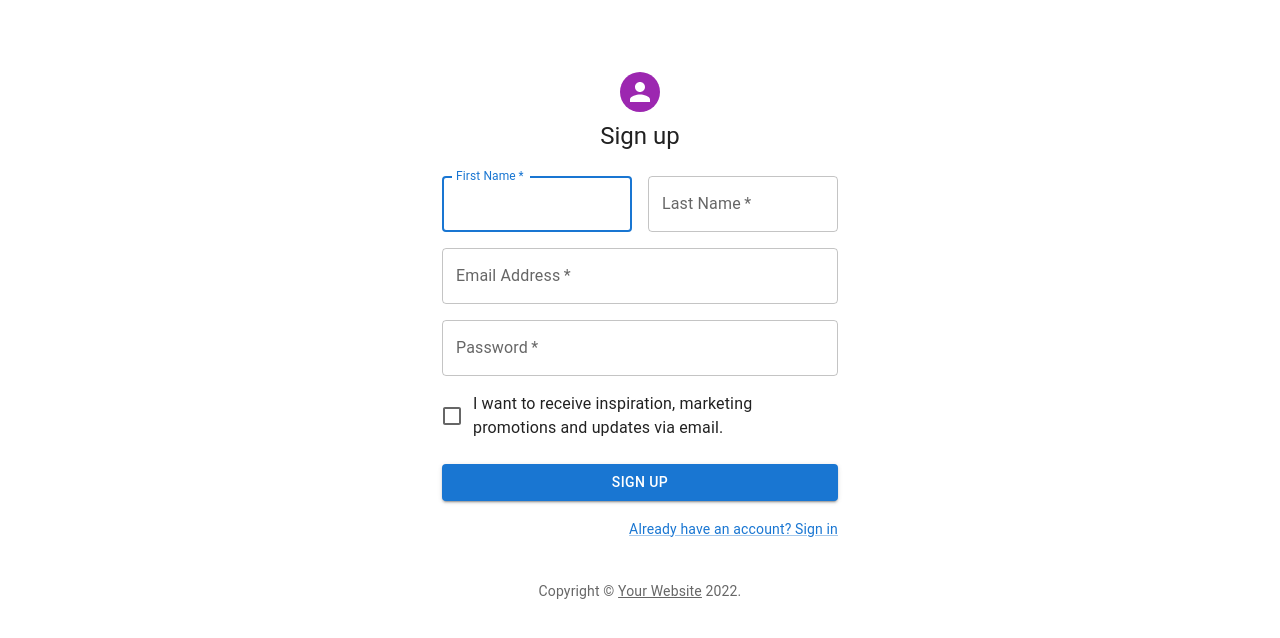
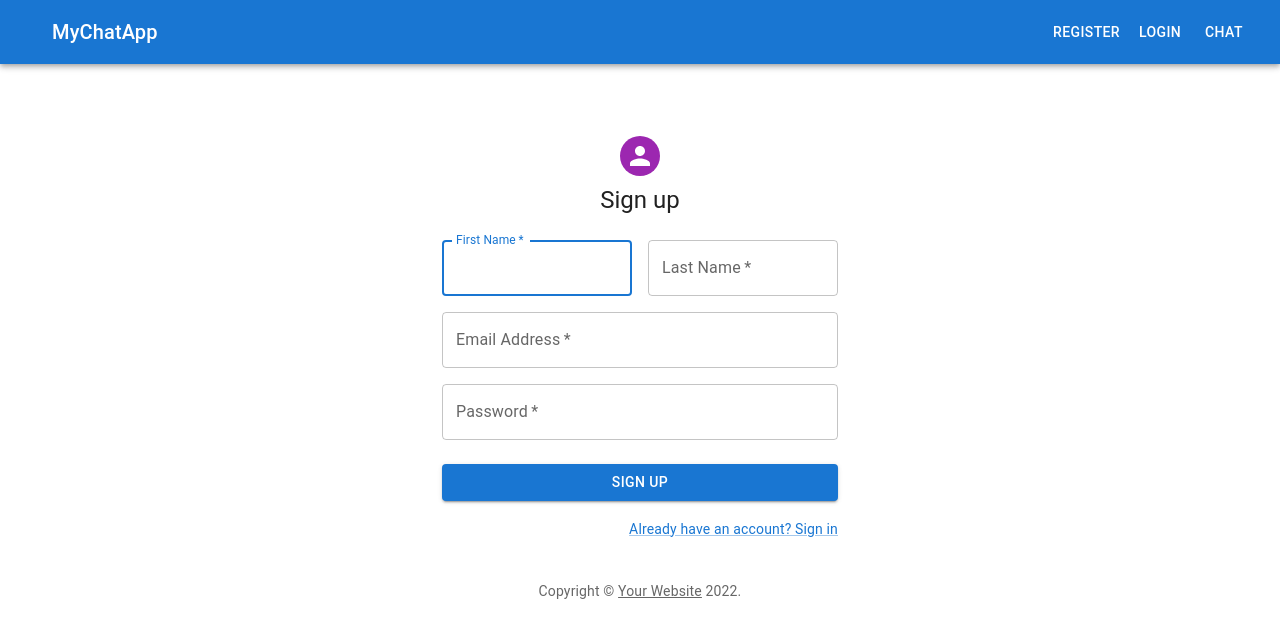
Before and after one commit to GabrielCote1999/chatAppReact, a React (Create React App) app in the folder chat-app/: page / in a window 1280 px wide. Shown: the top 638 px of the page. Built offline with nearby package versions, Linux system fonts and the light colour scheme.

Commit message:
<Style>: Added the navBar

```diff
--- /dev/null
+++ b/chat-app/src/Component/Nav.js
@@ -0,0 +1,36 @@
+import * as React from 'react';
+import AppBar from '@mui/material/AppBar';
+import Box from '@mui/material/Box';
+import Toolbar from '@mui/material/Toolbar';
+import Typography from '@mui/material/Typography';
+import Button from '@mui/material/Button';
+import IconButton from '@mui/material/IconButton';
+
+
+const Nav = () => {
+  return (
+    <Box sx={{ flexGrow: 1 }}>
+      <AppBar position="static">
+        <Toolbar>
+          <IconButton
+            size="large"
+            edge="start"
+            color="inherit"
+            aria-label="menu"
+            sx={{ mr: 2 }}
+          >
+
+          </IconButton>
+          <Typography variant="h6" component="div" sx={{ flexGrow: 1 }}>
+            MyChatApp
+          </Typography>
+          <Button color="inherit">Register</Button>
+          <Button color="inherit">Login</Button>
+          <Button color="inherit">Chat</Button>
+
+        </Toolbar>
+      </AppBar>
+    </Box>
+  );
+}
+export default Nav;
--- a/chat-app/src/Component/SignUp.js
+++ b/chat-app/src/Component/SignUp.js
@@ -8,11 +8,10 @@
 import Link from '@mui/material/Link';
 import Grid from '@mui/material/Grid';
 import Box from '@mui/material/Box';
-
 import Typography from '@mui/material/Typography';
 import Container from '@mui/material/Container';
 import { createTheme, ThemeProvider } from '@mui/material/styles';
-import { render } from '@testing-library/react';
+
 
 
 function Copyright(props) {
@@ -130,12 +129,7 @@
                   autoComplete="new-password"
                 />
               </Grid>
-              <Grid item xs={12}>
-                <FormControlLabel
-                  control={<Checkbox value="allowExtraEmails" color="primary" />}
-                  label="I want to receive inspiration, marketing promotions and updates via email."
-                />
-              </Grid>
+
             </Grid>
             <Button
               type="submit"
--- a/chat-app/src/index.js
+++ b/chat-app/src/index.js
@@ -6,9 +6,11 @@
 import SignUp from './Component/SignUp';
 import SignInForm from './Component/SignInForm';
 import Chat from './Component/Chat';
+import Nav from './Component/Nav'
 
 ReactDOM.render(
   <React.StrictMode>
+    <Nav/>
 
     <SignUp/>
   </React.StrictMode>,
```
Also changed, not shown: 2 other files (tests, documents, lock files or other folders).
